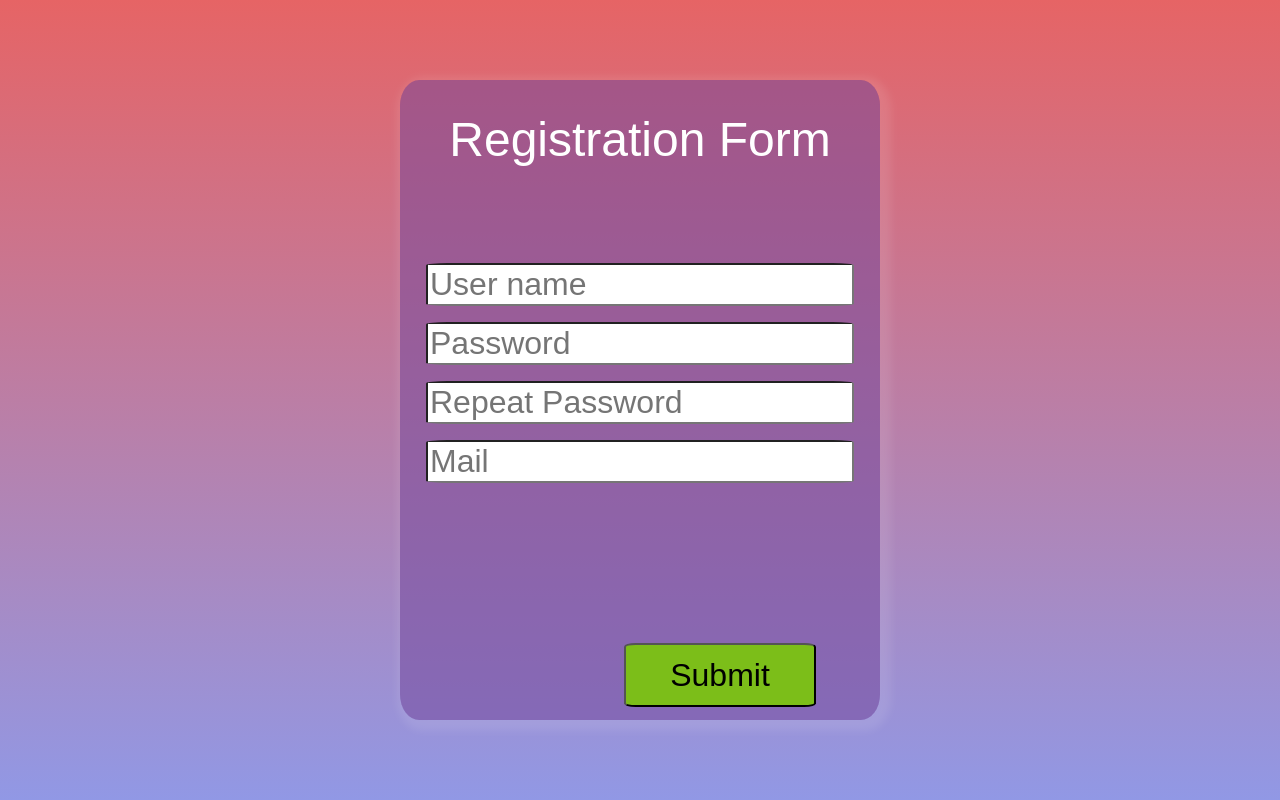
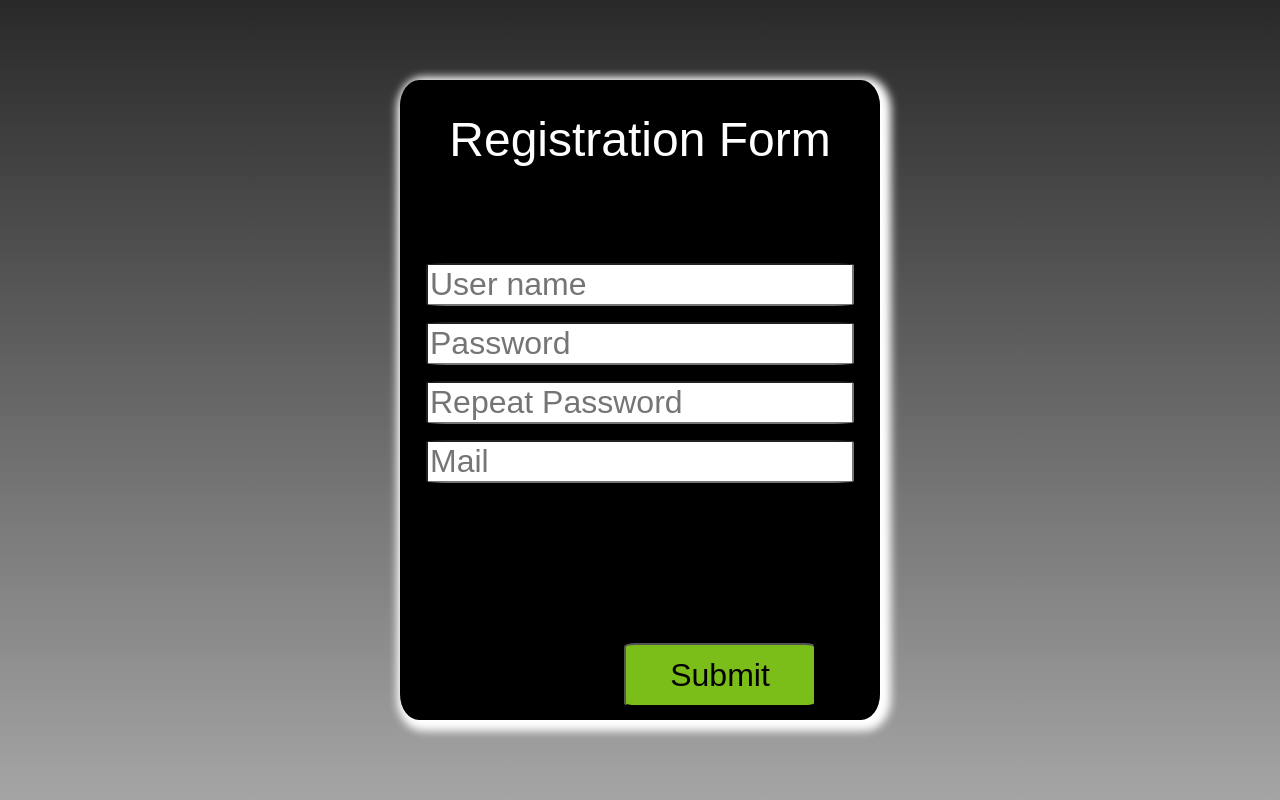
Before and after one commit to milliost/FlatWorld, a Spring Boot app: page /registration in a window 1280 px wide. Run offline with Spring Boot 4, Linux system fonts and the light colour scheme; some of the project's set-up classes (security, data sources, template engines, error pages and the like) are left out, and stand-ins take their place.

Commit message:
work 31.07.2023

```diff
--- a/src/main/java/com/example/servingwebcontent/config/WebSecurityConfig.java
+++ b/src/main/java/com/example/servingwebcontent/config/WebSecurityConfig.java
@@ -34,7 +34,8 @@ public class WebSecurityConfig {
                                 "/registration",
                                 "/css/{code}.css",
                                 "/js/{code}.js",
-                                "/registration/{code}").permitAll()
+                                "/registration/{code}",
+                                "/img/favicon.ico").permitAll()
                         .anyRequest().authenticated()
                 )
                 .formLogin((form) -> form
--- a/src/main/resources/static/css/registration.css
+++ b/src/main/resources/static/css/registration.css
@@ -30,7 +30,7 @@ img {
   display: flex;
   justify-content: center;
   align-items: center;
-  background: linear-gradient(#e66465, #9198e5);
+  background: linear-gradient(#292929, #A5A5A5);
   width: 100%;
   height: 100vh;
 }
@@ -42,8 +42,8 @@ img {
   width: 30rem;
   height: 40rem;
   border-radius: 4%;
-  background-color: rgba(114, 69, 154, 0.527);
-  box-shadow: 4px 4px 9px 7px rgba(255, 255, 255, 0.1);
+  background-color: rgba(0, 0, 0, 1);
+  box-shadow: 4px 4px 9px 7px rgba(255, 255, 255, 1);
   transform: scale(0);
   transition: opacity .4s, visibility .4s, transform 0.5s;
 }
--- a/src/main/resources/static/js/registration.js
+++ b/src/main/resources/static/js/registration.js
@@ -3,14 +3,4 @@ let block = document.querySelector('.block');
 
 setTimeout(function () {
   block.classList.add('open')
-}, 1000)
-
-/// дизайн кнопки сабмит
-// submitBtn.addEventListener('click', function() {
-//   submitBtn.textContent = 'отправлено'
-//   submitBtn.classList.add('succes')
-//   setTimeout(2000, ()=> {
-//     submitBtn.textContent = 'Отправить'
-//     submitBtn.classList.remove('succes')
-//  })
-// })
+}, 500)
--- a/src/main/resources/templates/greeting.html
+++ b/src/main/resources/templates/greeting.html
@@ -3,6 +3,7 @@
       xmlns:sec="https://www.thymeleaf.org/thymeleaf-extras-springsecurity6">
 <head>
     <title>Greeting</title>
+    <link rel="icon" th:href="@{/img/favicon.ico}" type="image/x-icon">
 </head>
 <body>
 <h1 th:inline="text">Hello <span th:remove="tag" sec:authentication="name">thymeleaf</span>!</h1>
--- a/src/main/resources/templates/index.html
+++ b/src/main/resources/templates/index.html
@@ -2,6 +2,7 @@
 <html xmlns="http://www.w3.org/1999/xhtml" xmlns:th="https://www.thymeleaf.org">
 <head>
     <title>My Serving Web Content</title>
+    <link rel="icon" th:href="@{/img/favicon.ico}" type="image/x-icon">
 </head>
 <body>
 <h1>Welcome!</h1>
--- a/src/main/resources/templates/login.html
+++ b/src/main/resources/templates/login.html
@@ -2,6 +2,7 @@
 <html xmlns="http://www.w3.org/1999/xhtml" xmlns:th="https://www.thymeleaf.org" lang="ru">
 <head>
     <title>login</title>
+    <link rel="icon" th:href="@{/img/favicon.ico}" type="image/x-icon">
 </head>
 <body>
 <div th:if="${param.error}">
--- a/src/main/resources/templates/registration.html
+++ b/src/main/resources/templates/registration.html
@@ -4,14 +4,12 @@
   <meta charset="UTF-8">
   <meta http-equiv="X-UA-Compatible" content="IE=edge">
   <meta name="viewport" content="width=device-width, initial-scale=1.0">
-  <title>Registration</title>
+  <title>Регистрация</title>
   <link rel="stylesheet" th:href="@{/css/registration.css}">
-
+  <link rel="icon" th:href="@{/img/favicon.ico}" type="image/x-icon">
 </head>
 <body>
   <div class="container">
-    <!-- <div th:if="${param.error}">
-  </div> -->
   <div class="block">
     <form th:action="@{/registration}" method="post">
       <h1>Registration Form</h1>
@@ -30,7 +28,7 @@
     </form>
   </div>
   </div>
-  <script type="text/javascript" th:src="@{/js/registration.js}"> </script>
+  <script th:src="@{/js/registration.js}"> </script>
 </body>
 </html>
 
--- a/src/main/resources/templates/uploadForm.html
+++ b/src/main/resources/templates/uploadForm.html
@@ -1,4 +1,7 @@
 <html xmlns:th="https://www.thymeleaf.org" lang="ru">
+<head>
+    <link rel="icon" th:href="@{/img/favicon.ico}" type="image/x-icon">
+</head>
 <body>
 
 <div th:if="${message}">
--- a/src/main/resources/templates/users.html
+++ b/src/main/resources/templates/users.html
@@ -3,6 +3,7 @@
       xmlns:sec="https://www.thymeleaf.org/thymeleaf-extras-springsecurity6">
 <head>
   <title>users</title>
+  <link rel="icon" th:href="@{/img/favicon.ico}" type="image/x-icon">
 </head>
 <body>
 <form th:action="@{/greeting}" method="get">
```
Also changed, not shown: src/main/resources/templates/date.html (deleted, +0 -16 lines), src/main/resources/static/img/favicon.ico (added).
